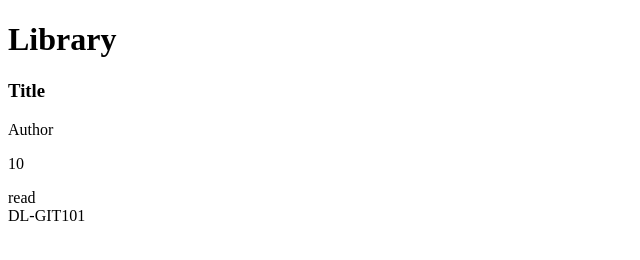
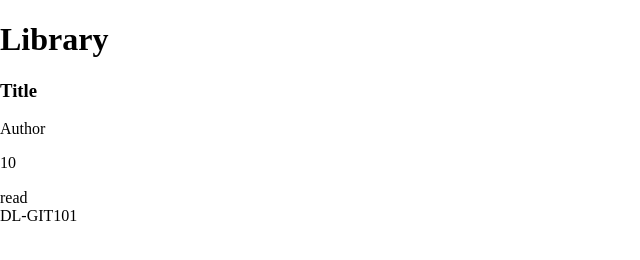
Before and after one commit to DL-GIT101/library-TOP, a plain HTML site: page index.html in a window 1280 px wide. Shown: the whole page, without its empty margins (0-640 px from the left). Drawn offline with nearby package versions, Linux system fonts and the light colour scheme.

Commit message:
Add normalized css

```diff
--- a/index.html
+++ b/index.html
@@ -4,6 +4,7 @@
     <meta charset="UTF-8">
     <meta name="viewport" content="width=device-width, initial-scale=1.0">
     <title>Library</title>
+    <link rel="stylesheet" href="https://unpkg.com/normalize.css">
     <link rel="stylesheet" href="style.css">
     <script src="script.js"></script>
 </head>
```
